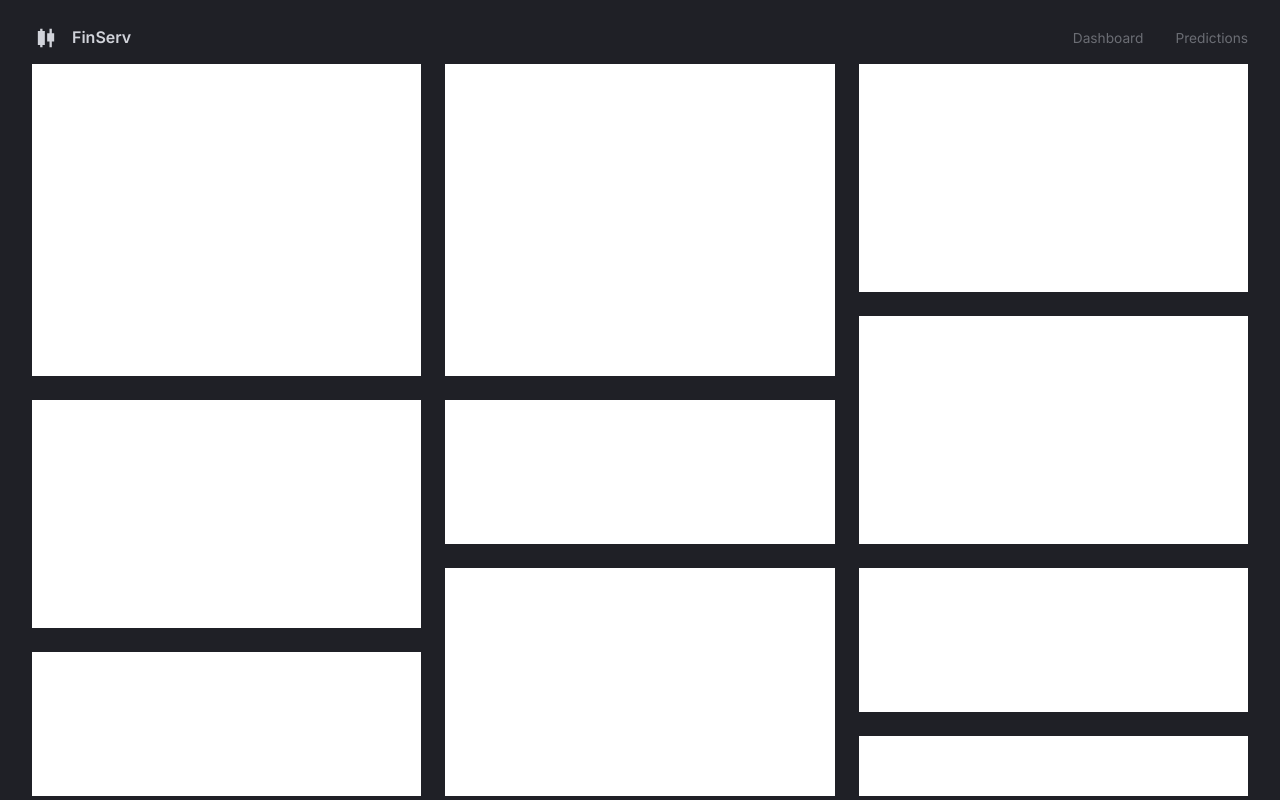
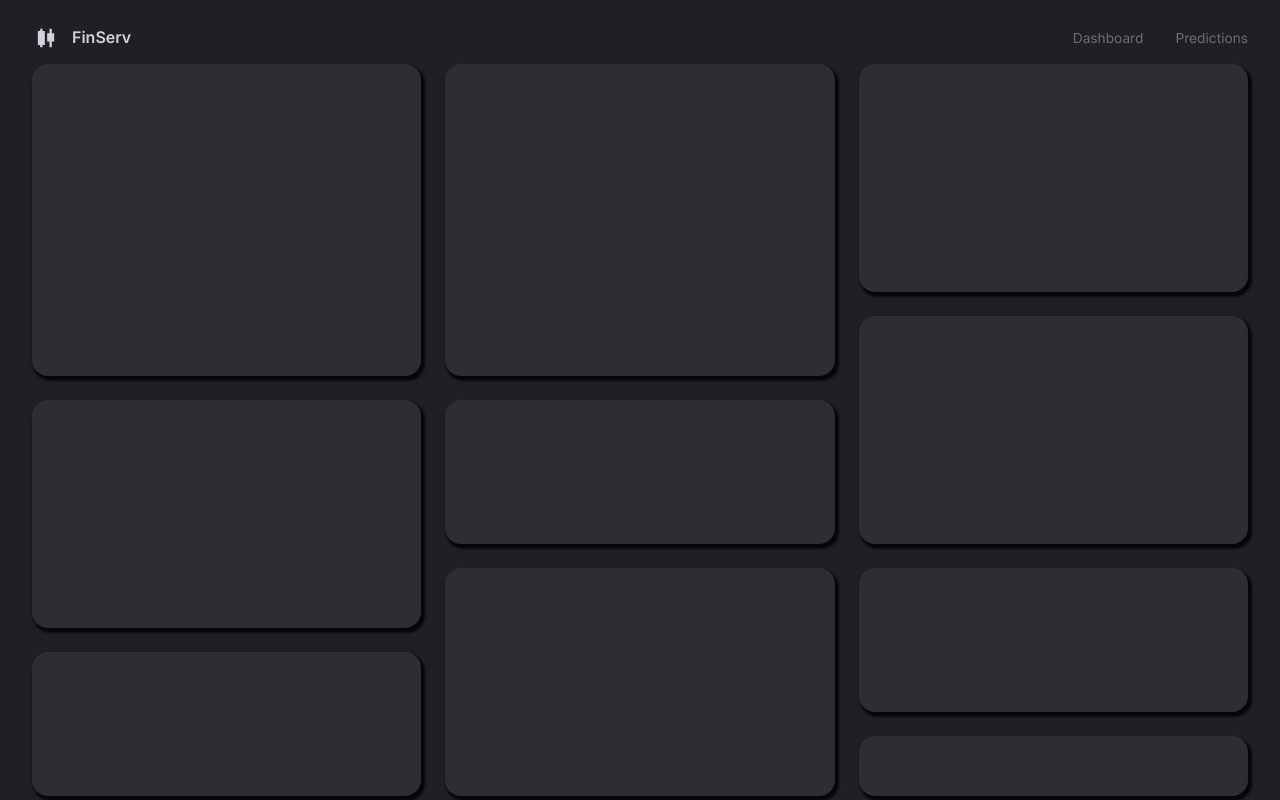
Before and after one commit to codescalper/Finser, a React (Vite) app in the folder client/: page / in a window 1280 px wide. Built offline with nearby package versions, Linux system fonts and the light colour scheme.

Commit message:
added styling to the boxes

```diff
--- a/client/src/pages/dashbaord/index.tsx
+++ b/client/src/pages/dashbaord/index.tsx
@@ -49,8 +49,6 @@ const gridTemplateSmallScreens = `
 
 function Dashboard({ }: Props) {
     const isAboveMediumScreens = useMediaQuery("(min-width: 1200px)");
-    const { palette } = useTheme();
-
     // instead of cluterring the div style section wrote the logic here
     const gridStyles = isAboveMediumScreens ? {
         gridTemplateColumns: "repeat(3, minmax(370px, 1fr))",
@@ -66,16 +64,16 @@ function Dashboard({ }: Props) {
         <div style={{
             width: "100%", height: '100%', display: "grid", gap: '1.5rem', ...gridStyles
         }}>
-            <div style={{ gridArea: 'a', backgroundColor: "#fff" }}></div>
-            <div style={{ gridArea: 'b', backgroundColor: "#fff" }}></div>
-            <div style={{ gridArea: 'c', backgroundColor: "#fff" }}></div>
-            <div style={{ gridArea: 'd', backgroundColor: "#fff" }}></div>
-            <div style={{ gridArea: 'e', backgroundColor: "#fff" }}></div>
-            <div style={{ gridArea: 'f', backgroundColor: "#fff" }}></div>
-            <div style={{ gridArea: 'g', backgroundColor: "#fff" }}></div>
-            <div style={{ gridArea: 'h', backgroundColor: "#fff" }}></div>
-            <div style={{ gridArea: 'i', backgroundColor: "#fff" }}></div>
-            <div style={{ gridArea: 'j', backgroundColor: "#fff" }}></div>
+            <div style={{ gridArea: 'a', backgroundColor: '#2d2d34', borderRadius: '1rem', boxShadow: '0.15rem 0.2rem 0.15rem 0.1rem rgba(0,0,0,0.8)' }}></div>
+            <div style={{ gridArea: 'b', backgroundColor: '#2d2d34', borderRadius: '1rem', boxShadow: '0.15rem 0.2rem 0.15rem 0.1rem rgba(0,0,0,0.8)' }}></div>
+            <div style={{ gridArea: 'c', backgroundColor: '#2d2d34', borderRadius: '1rem', boxShadow: '0.15rem 0.2rem 0.15rem 0.1rem rgba(0,0,0,0.8)' }}></div>
+            <div style={{ gridArea: 'd', backgroundColor: '#2d2d34', borderRadius: '1rem', boxShadow: '0.15rem 0.2rem 0.15rem 0.1rem rgba(0,0,0,0.8)' }}></div>
+            <div style={{ gridArea: 'e', backgroundColor: '#2d2d34', borderRadius: '1rem', boxShadow: '0.15rem 0.2rem 0.15rem 0.1rem rgba(0,0,0,0.8)' }}></div>
+            <div style={{ gridArea: 'f', backgroundColor: '#2d2d34', borderRadius: '1rem', boxShadow: '0.15rem 0.2rem 0.15rem 0.1rem rgba(0,0,0,0.8)' }}></div>
+            <div style={{ gridArea: 'g', backgroundColor: '#2d2d34', borderRadius: '1rem', boxShadow: '0.15rem 0.2rem 0.15rem 0.1rem rgba(0,0,0,0.8)' }}></div>
+            <div style={{ gridArea: 'h', backgroundColor: '#2d2d34', borderRadius: '1rem', boxShadow: '0.15rem 0.2rem 0.15rem 0.1rem rgba(0,0,0,0.8)' }}></div>
+            <div style={{ gridArea: 'i', backgroundColor: '#2d2d34', borderRadius: '1rem', boxShadow: '0.15rem 0.2rem 0.15rem 0.1rem rgba(0,0,0,0.8)' }}></div>
+            <div style={{ gridArea: 'j', backgroundColor: '#2d2d34', borderRadius: '1rem', boxShadow: '0.15rem 0.2rem 0.15rem 0.1rem rgba(0,0,0,0.8)' }}></div>
         </div >
     )
 }
```
